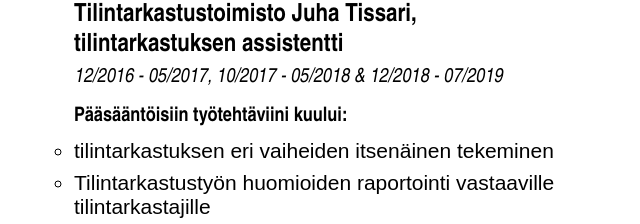
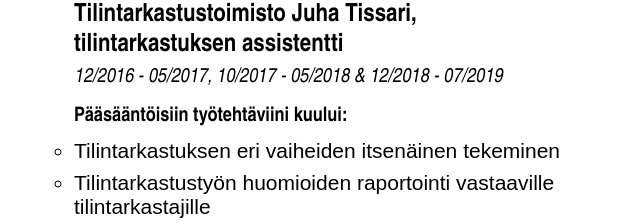
Before and after one commit to JaakkoKasurinen/CV, a plain HTML site: page CV/index.html in a window 1280 px wide. Shown: the part 1330-1554 px from the top of the page, 13-653 px from the left. Drawn offline with Linux system fonts and the light colour scheme.

Commit message:
Update index.html

```diff
--- a/CV/index.html
+++ b/CV/index.html
@@ -87,7 +87,7 @@
                             <p>12/2016 - 05/2017, 10/2017 - 05/2018 & 12/2018 - 07/2019</p>
                             <h6>Pääsääntöisiin työtehtäviini kuului:</h6>
                             <ul>
-                                <li>tilintarkastuksen eri vaiheiden itsenäinen tekeminen</li>
+                                <li>Tilintarkastuksen eri vaiheiden itsenäinen tekeminen</li>
                                 <li>Tilintarkastustyön huomioiden raportointi vastaaville tilintarkastajille</li>
                                 <li>Asiakkaiden palveleminen toimistolla ja puhelimessa</li>
                             </ul>
```
